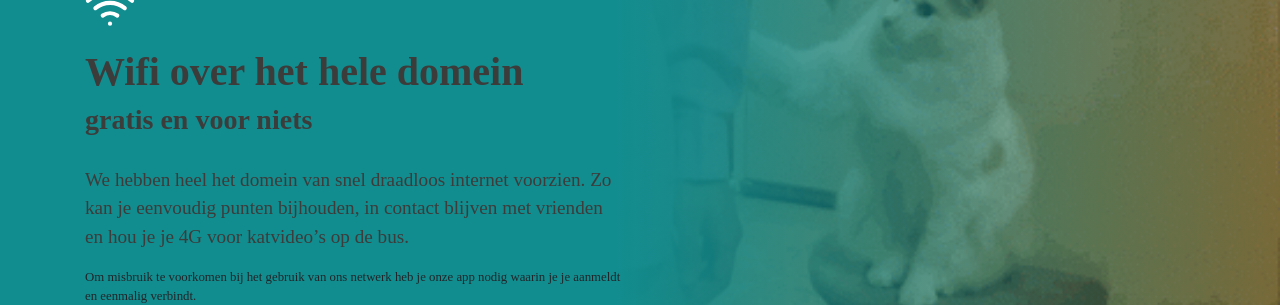
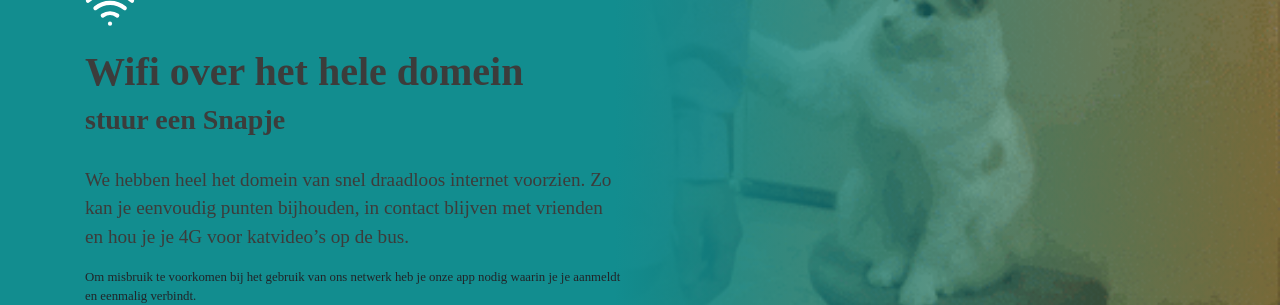
Before and after one commit to pgm-lenndery/1819-nmd3-project-gr-07, a Jekyll site: the page docs/onepager/index.html, which Jekyll copies as it is, in a window 1280 px wide and 900 px high, scrolled down 2854 px. Shown: the part 156-461 px from the top of the window. Built offline with Jekyll 4.4.1, drawn with Linux system fonts in a browser that asks for light colours.

Commit message:
Update index.html

```diff
--- a/docs/onepager/index.html
+++ b/docs/onepager/index.html
@@ -64,7 +64,7 @@
                             <div class="col-6 py-5 my-5 d-flex flex-column justify-content-center txt-color-white">
                                 <span class="d-block larger mb-3 txt-color-white"><i data-feather="wifi"></i></span>
                                 <h1 class="txt-color-white">Wifi over het hele domein</h1>
-                                <h3 class="txt-color-white">gratis en voor niets</h3>
+                                <h3 class="txt-color-white">stuur een Snapje</h3>
                                 <p class="txt-color-white">We hebben heel het domein van snel draadloos internet voorzien. Zo kan je eenvoudig punten bijhouden, in contact blijven met vrienden en hou je je 4G voor katvideo’s op de bus.</p>
                                 <small class="d-block">
                                     Om misbruik te voorkomen bij het gebruik van ons netwerk heb je onze app nodig waarin je je aanmeldt en eenmalig verbindt.
```
